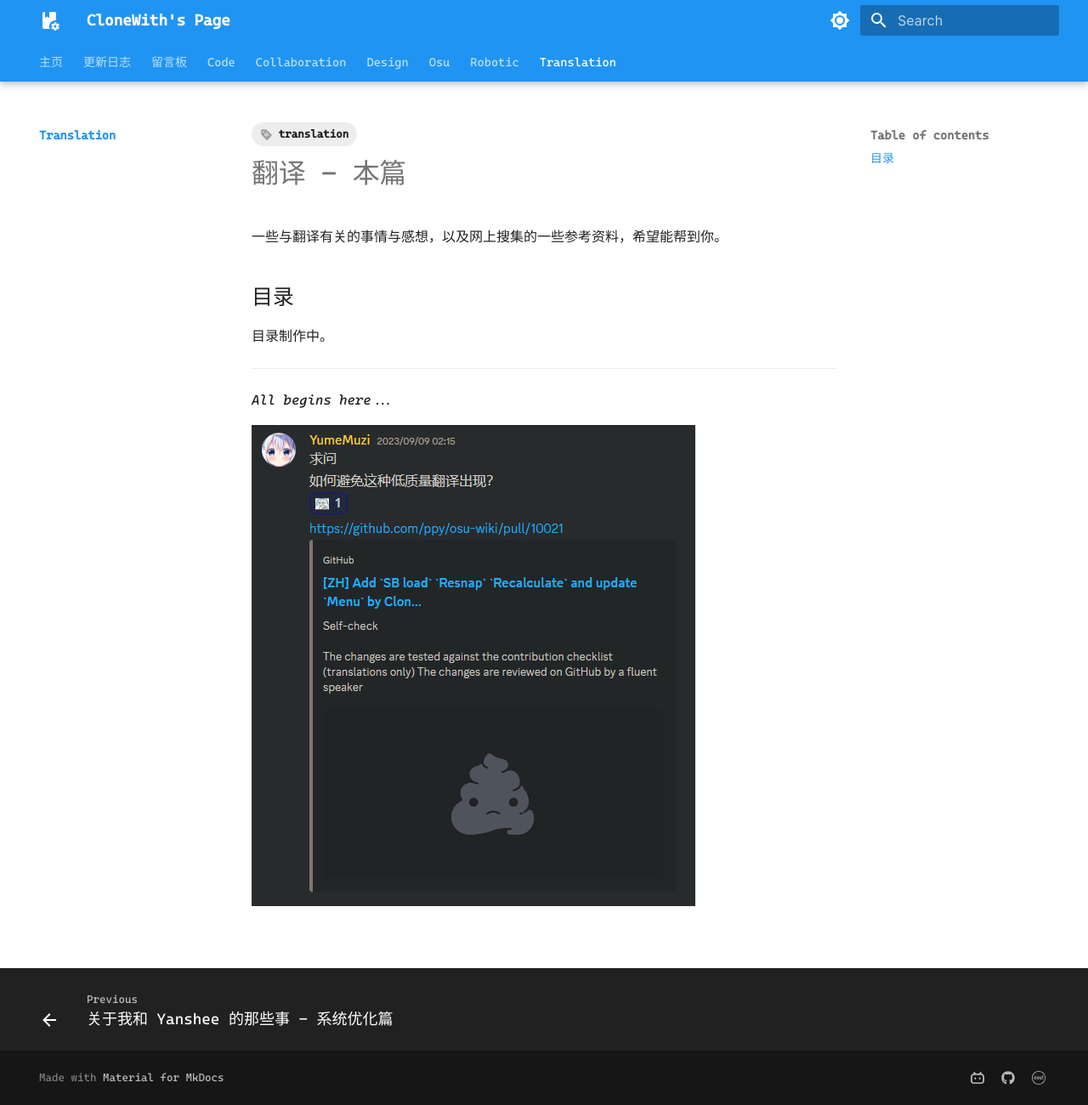
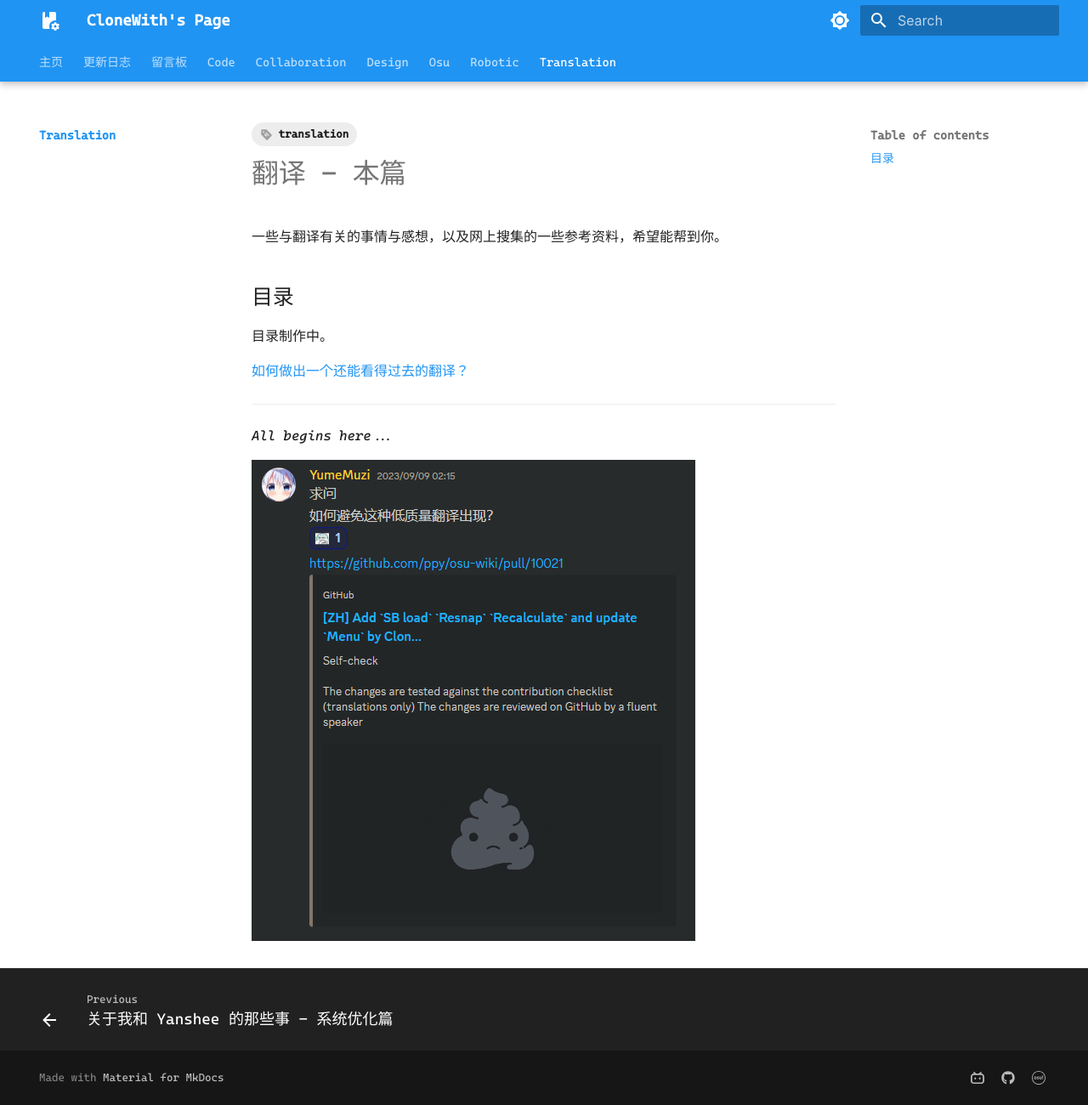
Before and after one commit to Sunnyboy971/Sunnyboy971.github.io, an MkDocs documentation site: the page built from docs/translation/index.md, in a window 1280 px wide and 1300 px high. Shown: the whole window at 85% size. Built offline with MkDocs 1.6.1 and Material for MkDocs 9.7.7, drawn with Linux system fonts in a browser that asks for light colours; some web fonts are replaced.

Commit message:
Add mcbbs reference

```diff
--- a/docs/translation/index.md
+++ b/docs/translation/index.md
@@ -11,6 +11,8 @@ tags:
 
 目录制作中。
 
+[如何做出一个还能看得过去的翻译？](https://www.mcbbs.net/forum.php?mod=viewthread&tid=899199)
+
 ---
 
 *All begins here...*
```
